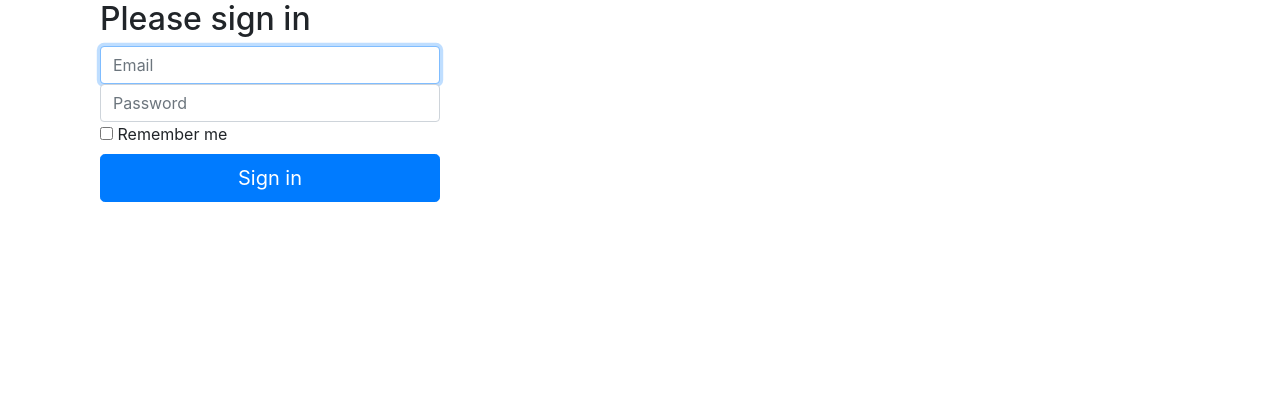
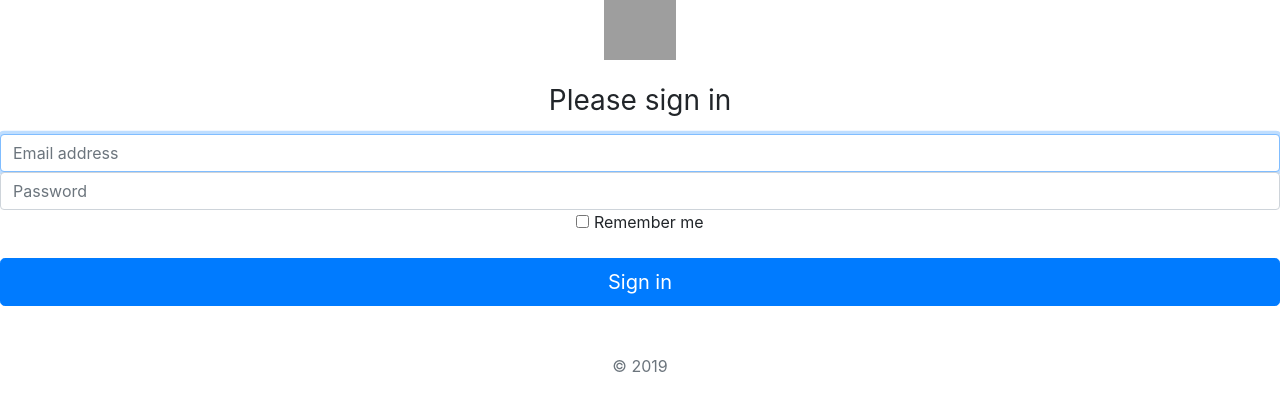
Before and after one commit to mitrasama/sacup, a CodeIgniter app: page /sacup/index.php/login/index in a window 1280 px wide. Shown: the top 411 px of the page. Run offline with CodeIgniter, Linux system fonts and the light colour scheme; grey boxes are pictures that could not be loaded.

Commit message:
halaman login baru

```diff
--- a/application/views/login_view.php
+++ b/application/views/login_view.php
@@ -1,5 +1,5 @@
 <!DOCTYPE html>
-<html lang="en">
+<!-- <html lang="en">
   <head>
     <meta charset="utf-8">
     <title>Sign In</title>
@@ -24,8 +24,45 @@
            <button class="btn btn-lg btn-primary btn-block" type="submit">Sign in</button>
          </form>
        </div>
-       </div> <!-- /container -->
+       </div>
 
     <script src="<?php echo base_url('assets/js/bootstrap.min.js');?>"></script>
   </body>
+</html> -->
+
+<html lang="en">
+  <head>
+    <meta charset="utf-8">
+    <meta name="viewport" content="width=device-width, initial-scale=1, shrink-to-fit=no">
+    <meta name="description" content="">
+    <meta name="author" content="">
+    <link rel="icon" href="../../../../favicon.ico">
+
+    <title>Signin Sistem Absensi Cuti Pegawai</title>
+
+
+    <link href="<?php echo base_url('assets/css/bootstrap.min.css');?>" rel="stylesheet">
+
+
+    <link href="<?php echo base_url('assets/css/signin.css"');?> rel="stylesheet">
+  </head>
+
+  <body class="text-center">
+    <form class="form-signin" action="<?php echo site_url('login/auth');?>" method="post">
+      <img class="mb-4" src="<?php echo base_url('assets/image/login.png');?>" alt="" width="72" height="60">
+      <h1 class="h3 mb-3 font-weight-normal">Please sign in</h1>
+      <?php echo $this->session->flashdata('msg');?>
+      <label for="inputEmail" class="sr-only">Email address</label>
+      <input type="email" name="email" id="inputEmail" class="form-control" placeholder="Email address" required autofocus>
+      <label for="inputPassword" class="sr-only">Password</label>
+      <input type="password" name="password" id="inputPassword" class="form-control" placeholder="Password" required>
+      <div class="checkbox mb-3">
+        <label>
+          <input type="checkbox" value="remember-me"> Remember me
+        </label>
+      </div>
+      <button class="btn btn-lg btn-primary btn-block" type="submit">Sign in</button>
+      <p class="mt-5 mb-3 text-muted">&copy; 2019</p>
+    </form>
+  </body>
 </html>
```
